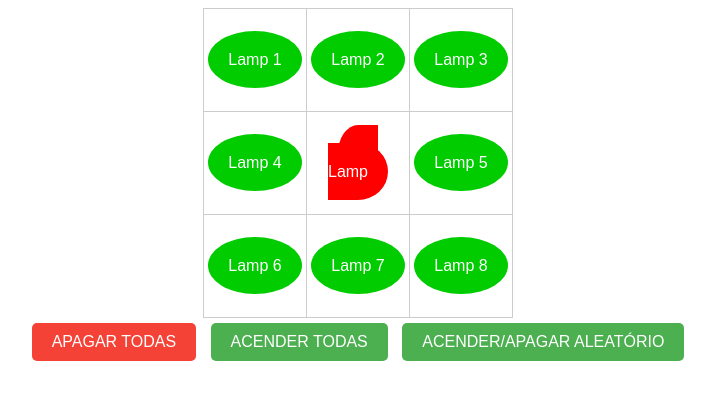
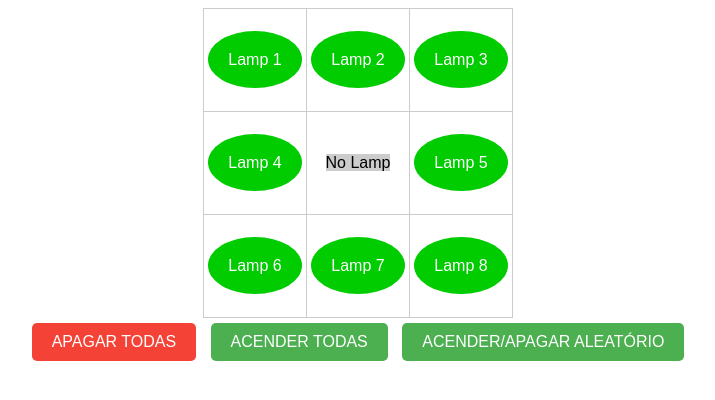
Before and after one commit to joaoavanzini/lab-automation, a Flask app: page / in a window 1280 px wide. Shown: the top 400 px of the page, without its empty margins (282-997 px from the left). Run offline with Flask 3, Linux system fonts and the light colour scheme.

Commit message:
Updating the lamp color

```diff
--- a/server/templates/index.html
+++ b/server/templates/index.html
@@ -74,6 +74,15 @@
         .lamp-on a {
             color: #fff;
         }
+
+        .no-lamp {
+            background-color: #ccc;
+            color: #000;
+        }
+
+        .no-lamp a {
+            color: #000;
+        }
     </style>
 </head>
 <body>
@@ -85,7 +94,7 @@
         </tr>
         <tr>
             <td><a class="lamp-on" href="/toggle/4">Lamp 4</a></td>
-            <td><a class="lamp-off" href="/toggle/0">No Lamp</a></td>
+            <td><a class="no-lamp" href="/toggle/0">No Lamp</a></td>
             <td><a class="lamp-on" href="/toggle/5">Lamp 5</a></td>
         </tr>
         <tr>
```
